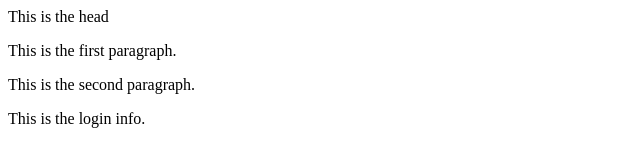
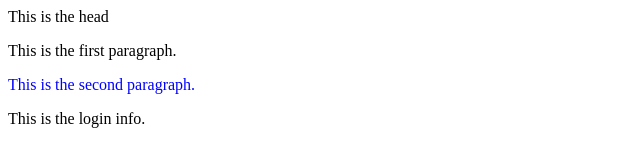
Before and after one commit to EchoSierraN/GitEssentialTraining, a plain HTML site: page index.html in a window 1280 px wide. Shown: the whole page, without its empty margins (0-640 px from the left). Drawn offline with Linux system fonts and the light colour scheme.

Commit message:
changed index.html

```diff
--- a/index.html
+++ b/index.html
@@ -5,7 +5,7 @@
 
 <body>
     <p>This is the first paragraph.</p>
-    <p>This is the second paragraph.</p>
+    <p style="color: blue">This is the second paragraph.</p>
     <p>This is the login info.</p>
 </body>
 
```
